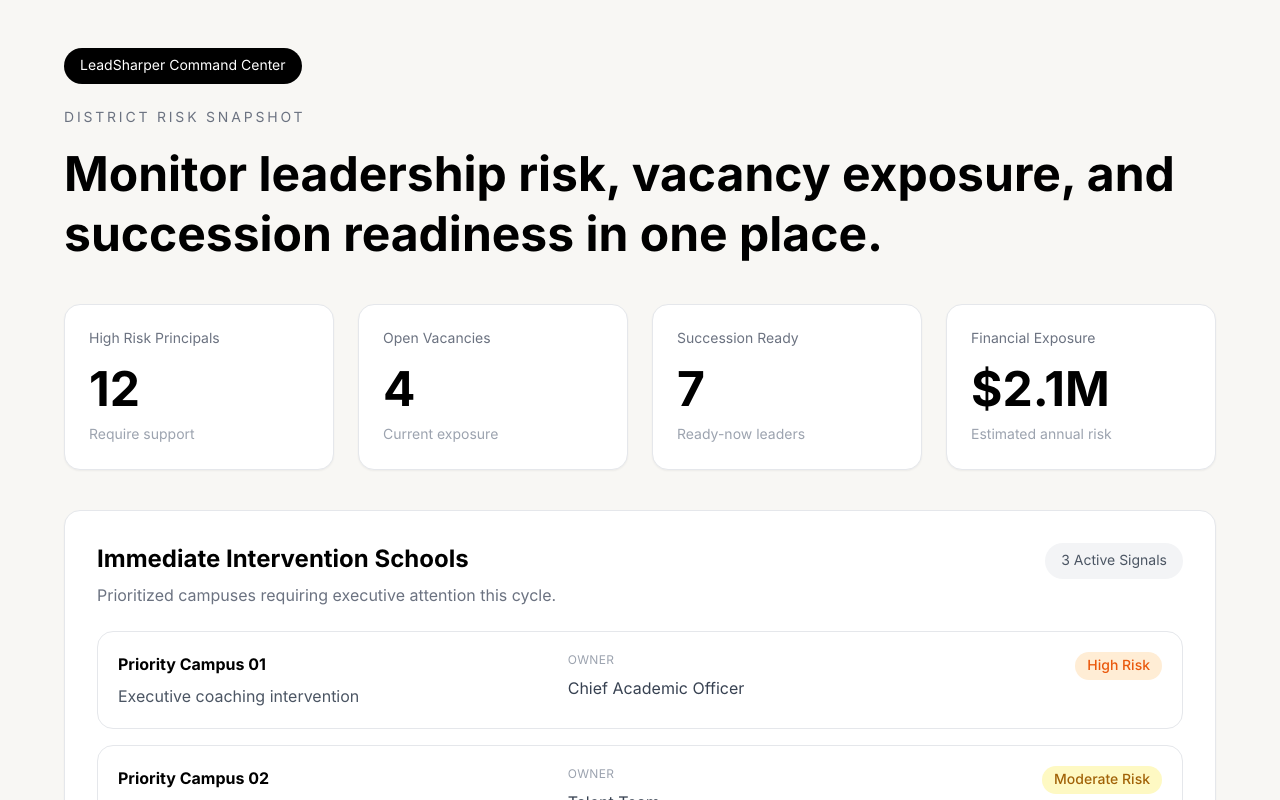
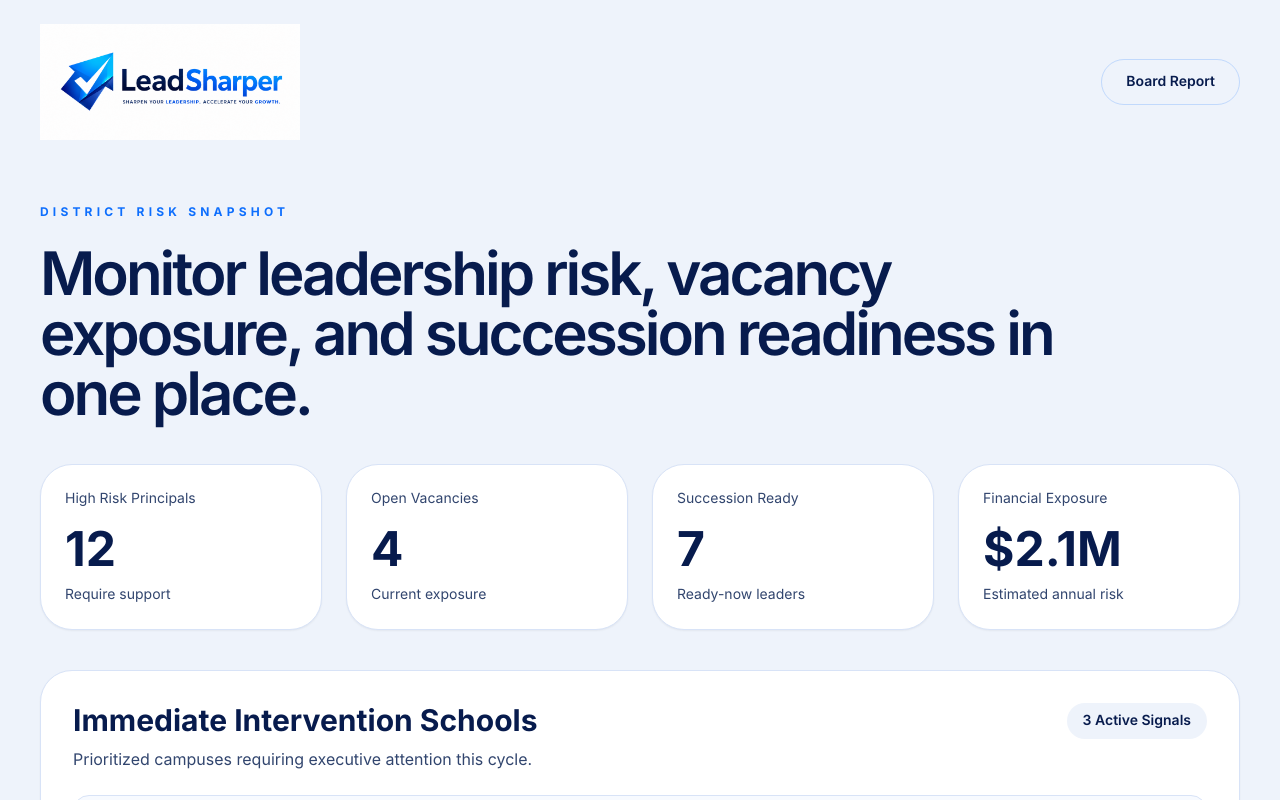
Before and after one commit to jmarc296-jpg/instructional-leadership-practice, a Next.js app: page /district-command-center in a window 1280 px wide. Shown: the top 800 px of the page. Built offline with nearby package versions, Linux system fonts and the light colour scheme.

Commit message:
align command center with LeadSharper brand system

```diff
--- a/app/district-command-center/page.tsx
+++ b/app/district-command-center/page.tsx
@@ -1,3 +1,4 @@
+import Image from "next/image";
 import Link from "next/link";
 
 const metrics = [
@@ -8,41 +9,41 @@ const metrics = [
 ];
 
 const schools = [
-  {
-    name: "Priority Campus 01",
-    risk: "High Risk",
-    action: "Executive coaching intervention",
-    owner: "Chief Academic Officer"
-  },
-  {
-    name: "Priority Campus 02",
-    risk: "Moderate Risk",
-    action: "Succession monitoring",
-    owner: "Talent Team"
-  },
-  {
-    name: "Priority Campus 03",
-    risk: "High Risk",
-    action: "Staff stabilization plan",
-    owner: "Human Capital"
-  }
+  { name: "Priority Campus 01", risk: "High Risk", action: "Executive coaching intervention", owner: "Chief Academic Officer" },
+  { name: "Priority Campus 02", risk: "Moderate Risk", action: "Succession monitoring", owner: "Talent Team" },
+  { name: "Priority Campus 03", risk: "High Risk", action: "Staff stabilization plan", owner: "Human Capital" }
 ];
 
 export default function DistrictCommandCenterPage() {
   return (
-    <main className="min-h-screen bg-[#f8f7f4] text-black px-6 py-12">
-      <div className="max-w-6xl mx-auto">
+    <main className="min-h-screen bg-[#EEF3FB] text-[#071B4D]">
+      <header className="mx-auto flex max-w-7xl items-center justify-between px-6 py-6 sm:px-10">
+        <Link href="/">
+          <Image
+            src="/logo.png"
+            alt="LeadSharper"
+            width={240}
+            height={70}
+            priority
+            className="h-auto w-[260px]"
+          />
+        </Link>
 
+        <Link
+          href="/board-report"
+          className="rounded-full border border-[#0D6EFD]/20 px-6 py-3 text-sm font-semibold hover:bg-white"
+        >
+          Board Report
+        </Link>
+      </header>
+
+      <section className="mx-auto max-w-7xl px-6 py-10 sm:px-10">
         <div className="mb-10">
-          <div className="inline-flex rounded-full bg-black text-white px-4 py-2 text-sm mb-6">
-            LeadSharper Command Center
-          </div>
-
-          <p className="text-sm uppercase tracking-[0.2em] text-gray-500">
+          <p className="text-xs font-bold uppercase tracking-[0.35em] text-[#0D6EFD]">
             District Risk Snapshot
           </p>
 
-          <h1 className="text-5xl font-bold mt-4 leading-tight">
+          <h1 className="mt-6 max-w-5xl text-5xl font-semibold tracking-[-0.05em] sm:text-6xl">
             Monitor leadership risk, vacancy exposure, and succession readiness in one place.
           </h1>
         </div>
@@ -51,36 +52,36 @@ export default function DistrictCommandCenterPage() {
           {metrics.map((metric) => (
             <div
               key={metric.label}
-              className="bg-white border rounded-2xl p-6 shadow-sm"
+              className="rounded-[2rem] border border-[#D8E3F7] bg-white p-6 shadow-sm"
             >
-              <p className="text-sm text-gray-500">
+              <p className="text-sm text-[#31456E]">
                 {metric.label}
               </p>
 
-              <p className="text-5xl font-bold mt-4">
+              <p className="text-5xl font-bold mt-4 text-[#071B4D]">
                 {metric.value}
               </p>
 
-              <p className="text-sm text-gray-400 mt-3">
+              <p className="text-sm text-[#31456E] mt-3">
                 {metric.context}
               </p>
             </div>
           ))}
         </div>
 
-        <div className="bg-white border rounded-2xl p-8 shadow-sm mb-8">
+        <div className="rounded-[2rem] border border-[#D8E3F7] bg-white p-8 shadow-sm mb-8">
           <div className="flex items-start justify-between gap-6 mb-6">
             <div>
-              <h2 className="text-2xl font-bold">
+              <h2 className="text-3xl font-bold text-[#071B4D]">
                 Immediate Intervention Schools
               </h2>
 
-              <p className="text-gray-500 mt-2">
+              <p className="text-[#31456E] mt-2">
                 Prioritized campuses requiring executive attention this cycle.
               </p>
             </div>
 
-            <span className="rounded-full bg-gray-100 px-4 py-2 text-sm text-gray-600">
+            <span className="rounded-full bg-[#EEF3FB] px-4 py-2 text-sm font-semibold text-[#071B4D]">
               3 Active Signals
             </span>
           </div>
@@ -89,24 +90,24 @@ export default function DistrictCommandCenterPage() {
             {schools.map((school) => (
               <div
                 key={school.name}
-                className="grid gap-4 rounded-2xl border p-5 md:grid-cols-[1.5fr_1fr_1fr]"
+                className="grid gap-4 rounded-2xl border border-[#D8E3F7] bg-[#F7FAFF] p-5 md:grid-cols-[1.5fr_1fr_1fr]"
               >
                 <div>
-                  <h3 className="font-bold">
+                  <h3 className="font-bold text-[#071B4D]">
                     {school.name}
                   </h3>
 
-                  <p className="text-gray-600 mt-2">
+                  <p className="text-[#31456E] mt-2">
                     {school.action}
                   </p>
                 </div>
 
                 <div>
-                  <p className="text-xs uppercase tracking-wide text-gray-400">
+                  <p className="text-xs uppercase tracking-wide text-[#31456E]">
                     Owner
                   </p>
 
-                  <p className="mt-2 text-gray-700">
+                  <p className="mt-2 text-[#071B4D]">
                     {school.owner}
                   </p>
                 </div>
@@ -129,11 +130,11 @@ export default function DistrictCommandCenterPage() {
 
         <Link
           href="/board-report"
-          className="inline-block bg-black text-white px-6 py-3 rounded-full"
+          className="inline-block rounded-full bg-[#0057FF] px-6 py-3 text-sm font-bold text-white hover:bg-[#0046cc]"
         >
           Generate Board Report
         </Link>
-      </div>
+      </section>
     </main>
   );
 }
```
